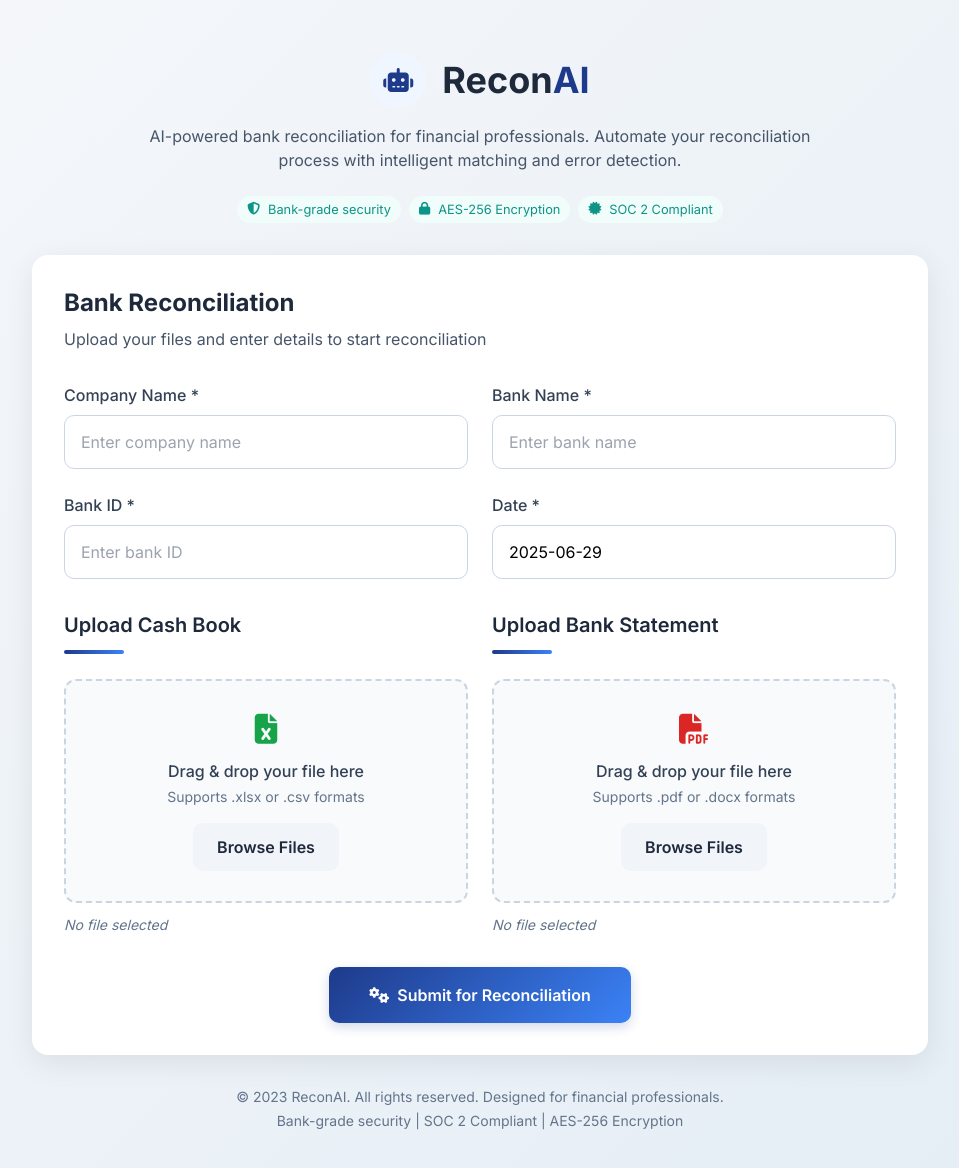
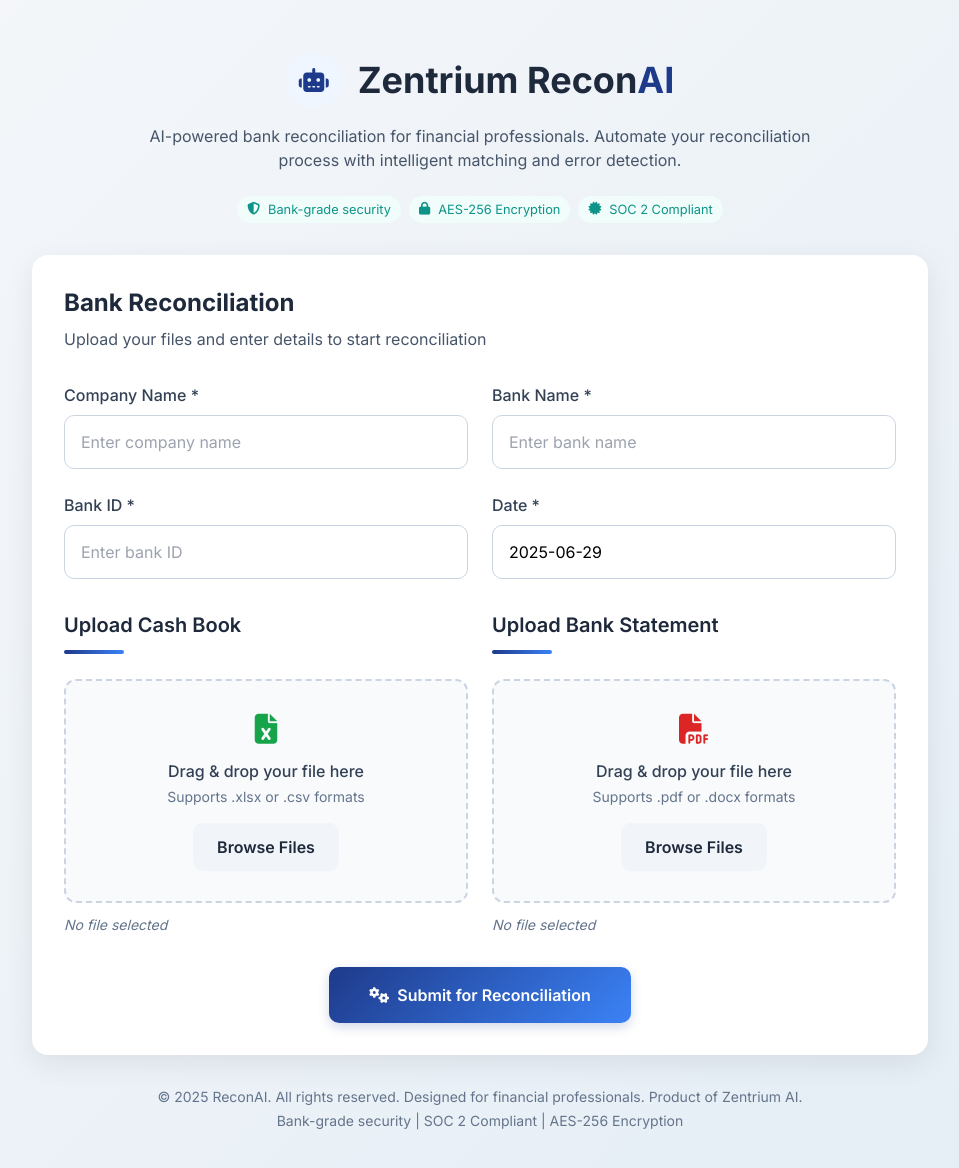
Before and after one commit to Relast129/ZenRecon, a website: page index.html in a window 1280 px wide. Shown: the whole page, without its empty margins (160-1119 px from the left). Drawn offline with nearby package versions, Linux system fonts and the light colour scheme.

Commit message:
Update index.html

```diff
--- a/index.html
+++ b/index.html
@@ -3,7 +3,7 @@
 <head>
     <meta charset="UTF-8">
     <meta name="viewport" content="width=device-width, initial-scale=1.0">
-    <title>ReconAI - Bank Reconciliation Agent</title>
+    <title>ZenReconAI - Bank Reconciliation Agent</title>
     <link rel="stylesheet" href="https://cdnjs.cloudflare.com/ajax/libs/font-awesome/6.4.0/css/all.min.css">
     <script src="https://cdn.tailwindcss.com"></script>
     <link rel="stylesheet" href="https://cdn.jsdelivr.net/npm/flatpickr/dist/flatpickr.min.css">
@@ -198,7 +198,7 @@
                 <div class="w-14 h-14 rounded-full bg-blue-50 flex items-center justify-center mr-4">
                     <i class="fas fa-robot text-2xl text-blue-900"></i>
                 </div>
-                <h1 class="text-4xl font-bold text-slate-800">Recon<span class="text-blue-900">AI</span></h1>
+                <h1 class="text-4xl font-bold text-slate-800">Zentrium Recon<span class="text-blue-900">AI</span></h1>
             </div>
             <p class="text-slate-600 max-w-2xl mx-auto">AI-powered bank reconciliation for financial professionals. Automate your reconciliation process with intelligent matching and error detection.</p>
             <div class="mt-4 flex flex-wrap justify-center gap-2">
@@ -391,7 +391,7 @@
 
         <!-- Footer -->
         <footer class="text-center py-8 text-slate-500 text-sm">
-            <p>© 2023 ReconAI. All rights reserved. Designed for financial professionals.</p>
+            <p>© 2025 ReconAI. All rights reserved. Designed for financial professionals. Product of Zentrium AI.</p>
             <p class="mt-1">Bank-grade security | SOC 2 Compliant | AES-256 Encryption</p>
         </footer>
     </div>
```
